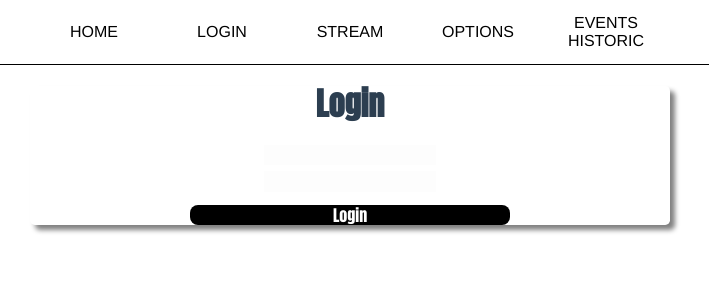
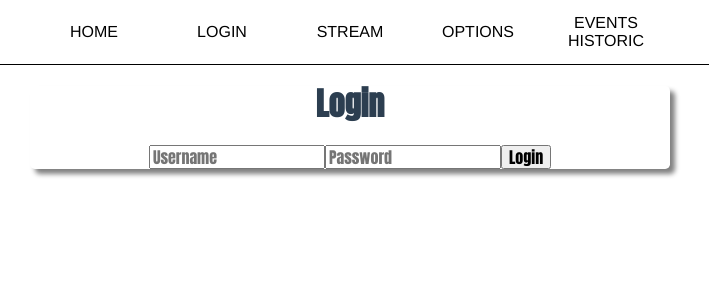
Before and after one commit to Dauliac/knockknock, a Vue app in the folder webui/: page /#/login in a window 1280 px wide. Shown: the top 300 px of the page, without its empty margins (290-999 px from the left). Built offline with nearby package versions, Linux system fonts and the light colour scheme.

Commit message:
Add store
Signed-off-by: TonyChG <antoine.chiny@gmail.com>

```diff
--- a/webui/package.json
+++ b/webui/package.json
@@ -13,7 +13,8 @@
     "axios": "^0.18.0",
     "normalize.css": "^8.0.0",
     "vue": "^2.5.2",
-    "vue-router": "^3.0.1"
+    "vue-router": "^3.0.1",
+    "vuex": "^3.0.1"
   },
   "devDependencies": {
     "autoprefixer": "^7.1.2",
--- a/webui/src/components/pages/Login.vue
+++ b/webui/src/components/pages/Login.vue
@@ -1,20 +1,31 @@
 <template>
-  <div class="container">
-    <h1>Login</h1>
-
-    <user-form :user="user"></user-form>
+  <div class="test">
+    <div class="container" v-if="!isAuthenticated">
+      <h1>Login</h1>
+      <form class="form">
+        <input v-model="user.email"class="form_field" type="text" placeholder="Username">
+        <input v-model="user.password" class="form_field" type="password" placeholder="Password">
+        <button class="btn" type="submit" id="login-button" @click="login(user)">
+          Login
+        </button>
+      </form>
+    </div>
   </div>
 </template>
 
 <script>
 import axios from 'axios';
-import UserForm from "../UserForm";
+import { mapGetters, mapActions } from 'vuex';
 
 export default {
   name: "Login",
-  components: {
-    UserForm
+
+  computed: {
+    ...mapGetters([
+      'isAuthenticated'
+    ])
   },
+
   data() {
     return {
       user: {
@@ -25,6 +36,10 @@ export default {
   },
 
   methods: {
+    ...mapActions([
+      'login'
+    ]),
+
     resetUser() {
       this.user.email = '';
       this.user.password = '';
@@ -35,12 +50,10 @@ export default {
     },
 
     async postRequest() {
-      const post = await axios.post('/login', {
-        email: this.user.email,
-        password: this.user.password
-      });
-      console.log(post);
-      this.resetUser();
+      // const post = await axios.post('/login', {
+      //   email: this.user.email,
+      //   password: this.user.password
+      // });
     }
   }
 }
--- a/webui/src/main.js
+++ b/webui/src/main.js
@@ -1,12 +1,15 @@
 import Vue from 'vue'
 import App from './App'
+import Vuex from 'vuex'
 import router from './router'
+import store from './store'
 
 Vue.config.productionTip = false;
 
 new Vue({
   el: '#app',
   router,
+  store,
   components: { App },
   template: '<App/>'
 });
--- /dev/null
+++ b/webui/src/store/index.js
@@ -0,0 +1,30 @@
+/*
+ * Author      : github.com/TonyChG
+ * Date        : Tue 29 May 2018 12:28:19 PM CEST
+ * Description :
+**/
+
+import Vue from 'vue'
+import Vuex from 'vuex';
+
+Vue.use(Vuex)
+
+export default () => {
+  return new Vuex.Store({
+      state: {
+        isAuthenticated: false
+      },
+      getters: {
+        isAuthenticated: state => state.isAuthenticated
+      },
+      mutations: {
+      },
+      actions: {
+        login ({ state }, user) {
+          console.log(user);
+          console.log(`${state.isAuthenticated}`);
+          state.isAuthenticated = !state.isAuthenticated;
+        }
+      }
+    });
+}
```
Also changed, not shown: 1 other file (tests, documents, lock files or other folders).
